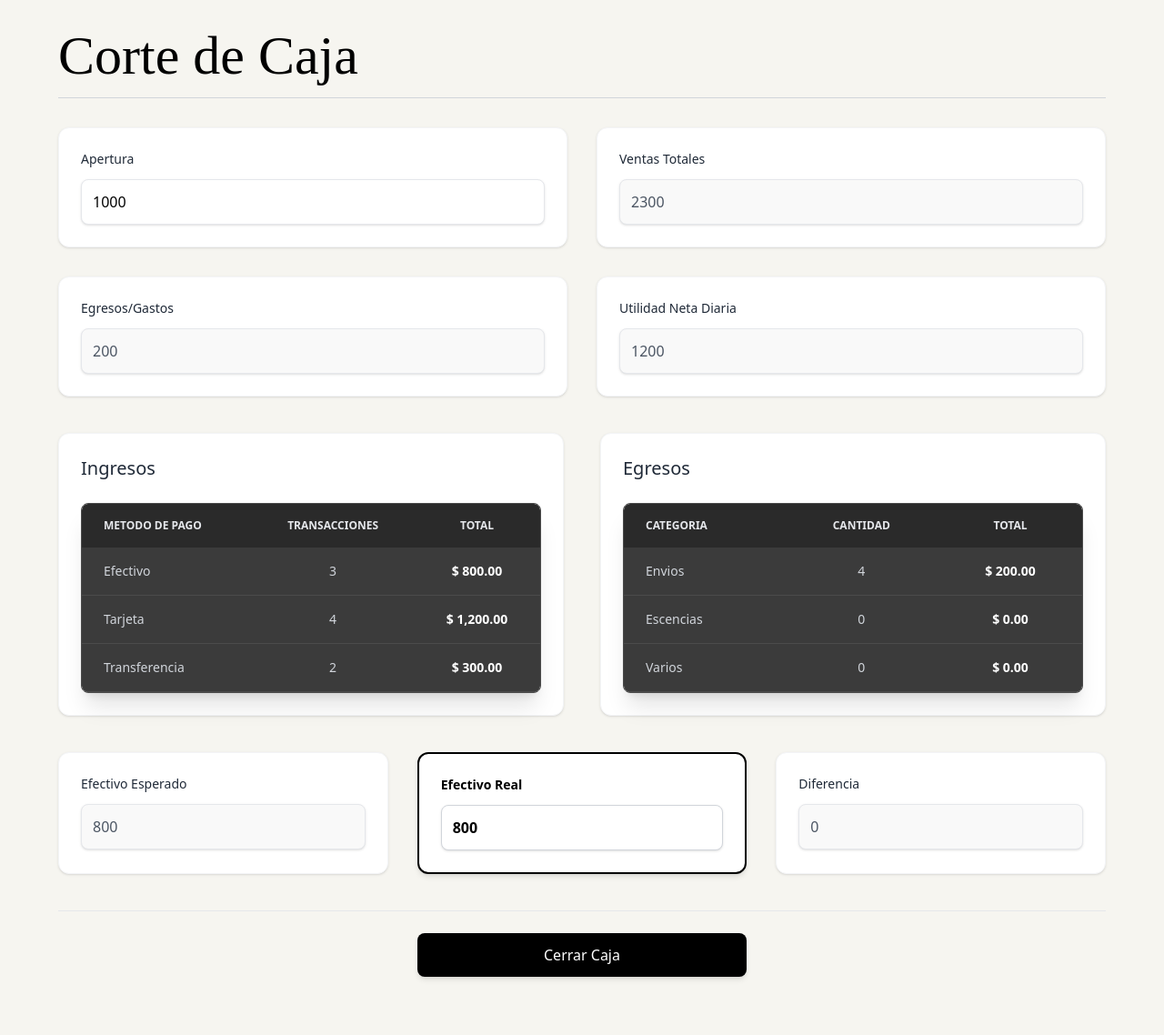
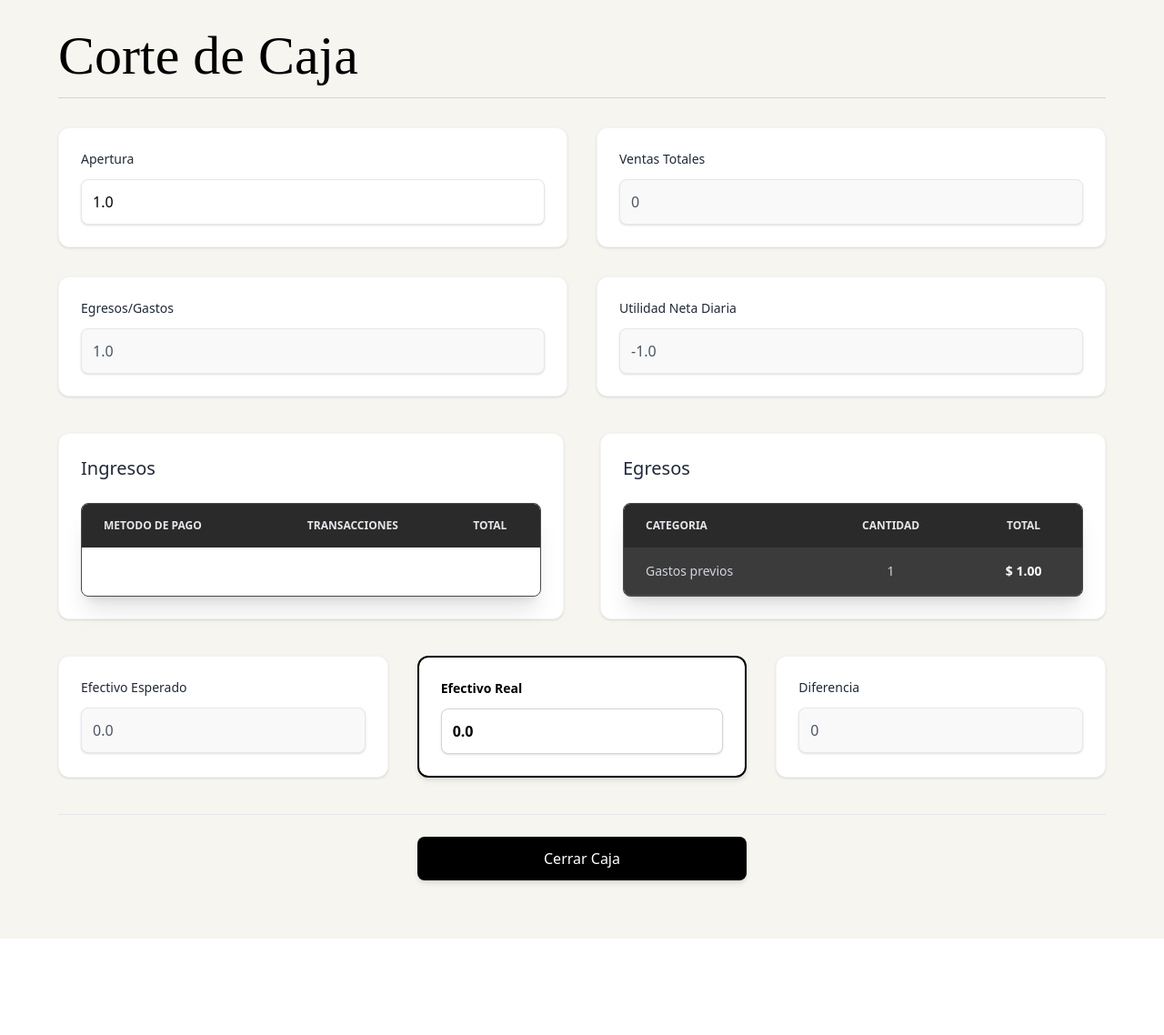
Before and after one commit to IDGS802-23002162/Jassence, a Flask app: page /corte_caja in a window 1280 px wide. Shown: the part 65-1203 px from the top of the page at 91% size. After the commit the page ends 1097 px from the top, so only its background shows below. Run offline with Flask 3, Linux system fonts and the light colour scheme; tables that the repository leaves empty hold one stand-in row (values such as "Sample post"); lists and menus that the app fills with data are empty; style sheets or scripts are compiled from the project's sources; some libraries are stand-ins or nearby versions.

Commit message:
corte de caja listo

```diff
--- a/config.py
+++ b/config.py
@@ -4,6 +4,6 @@
 
 class DevelopmentConfig(config):
     DEBUG=True
-    SQLALCHEMY_DATABASE_URI='mysql+pymysql://root:root@127.0.0.1/jassencebd'
+    SQLALCHEMY_DATABASE_URI='mysql+pymysql://root:3417@127.0.0.1/jassencebd'
     SQLALCHEMY_TRACK_MODIFCATIONS=False
     # No usar root
--- a/modulos_routes/finanzas/__init__.py
+++ b/modulos_routes/finanzas/__init__.py
@@ -1,7 +1,9 @@
-from flask import Blueprint, render_template
+from flask import Blueprint
 
-finanzas_bp = Blueprint('finanzas', __name__)
+finanzas_bp = Blueprint(
+    'finanzas',
+      __name__,
+    template_folder='templates'
+)
 
-@finanzas_bp.route('/corte_caja', methods=['GET'])
-def index_corte():
-    return render_template('modulos_front/finanzas/corte_caja.html')
+from . import routesFN
--- /dev/null
+++ b/modulos_routes/finanzas/routesFN.py
@@ -0,0 +1,69 @@
+from models import db, CorteCaja, Venta
+from . import finanzas_bp
+from flask import render_template, request, redirect, url_for, flash
+from datetime import date
+from sqlalchemy import text
+
+@finanzas_bp.route('/corte_caja', methods=['GET', 'POST'])
+def corte_caja():
+    usuario_id = 1  # Reemplaza por el ID del usuario logueado
+
+    # Obtener todas las ventas del día
+    ventas_dia = db.session.query(Venta).filter(Venta.fecha >= date.today()).all()
+
+    # Calcular totales por método de pago
+    ingresos = {}
+    total_ventas = 0
+    for v in ventas_dia:
+        metodo = v.metodo_pago_fisico or "Otro"
+        if metodo not in ingresos:
+            ingresos[metodo] = {"transacciones": 0, "total": 0}
+        ingresos[metodo]["transacciones"] += 1
+        ingresos[metodo]["total"] += v.total_venta
+        total_ventas += v.total_venta
+
+    # Egresos: como no hay tabla 'egresos', tomamos corte previo del mismo usuario o cero
+    ultimo_corte = db.session.query(CorteCaja)\
+                    .filter_by(usuario_id=usuario_id)\
+                    .order_by(CorteCaja.fecha.desc())\
+                    .first()
+
+    # Usamos egresos del último corte o 0
+    total_egresos = ultimo_corte.egresos_gastos if ultimo_corte else 0
+    egresos = [{"categoria": "Gastos previos", "cantidad": 1, "total": total_egresos}] if total_egresos else []
+
+    # Calcular utilidad neta y efectivo esperado
+    apertura_valor = ultimo_corte.efectivo_real if ultimo_corte else 0
+    utilidad_neta = total_ventas - total_egresos
+    efectivo_esperado = apertura_valor + total_ventas - total_egresos
+
+    if request.method == 'POST':
+        efectivo_real = float(request.form['efectivo_real'])
+        diferencia = efectivo_real - efectivo_esperado
+
+        corte = CorteCaja(
+            usuario_id=usuario_id,
+            fecha=date.today(),
+            apertura=apertura_valor,
+            ventas_totales=total_ventas,
+            egresos_gastos=total_egresos,
+            utilidad_neta=utilidad_neta,
+            efectivo_esperado=efectivo_esperado,
+            efectivo_real=efectivo_real,
+            diferencia=diferencia
+        )
+        db.session.add(corte)
+        db.session.commit()
+        flash("Corte de caja cerrado con éxito!", "success")
+        return redirect(url_for('finanzas.corte_caja'))
+
+    return render_template(
+        'modulos_front/finanzas/corte_caja.html',
+        apertura=apertura_valor,
+        ventas_totales=total_ventas,
+        egresos_gastos=total_egresos,
+        utilidad_neta=utilidad_neta,
+        efectivo_esperado=efectivo_esperado,
+        ingresos=ingresos,
+        egresos=egresos
+    )
--- a/templates/modulos_front/finanzas/corte_caja.html
+++ b/templates/modulos_front/finanzas/corte_caja.html
@@ -9,27 +9,27 @@
         <h1 class="font-elegant text-6xl text-black cursor-default">Corte de Caja</h1>
     </div>
 
-    <form action="#" method="POST">
-
+    <form action="{{ url_for('finanzas.corte_caja') }}" method="POST">
+        <input type="hidden" name="csrf_token" value="{{ csrf_token() }}">
         <div class="grid grid-cols-1 md:grid-cols-2 gap-8 mb-10">
             <div class="bg-white p-6 rounded-xl shadow-sm border border-gray-100">
                 <label class="block mb-3 text-sm font-medium text-gray-800">Apertura</label>
-                <input type="number" name="apertura" value="1000" class="w-full bg-white border border-gray-200 rounded-lg p-3 focus:ring-black focus:border-black shadow-sm" required>
+                <input type="number" name="apertura" value="{{ apertura }}" class="w-full bg-white border border-gray-200 rounded-lg p-3 focus:ring-black focus:border-black shadow-sm" required>
             </div>
 
             <div class="bg-white p-6 rounded-xl shadow-sm border border-gray-100">
                 <label class="block mb-3 text-sm font-medium text-gray-800">Ventas Totales</label>
-                <input type="number" name="ventas_totales" value="2300" class="w-full bg-[#F9F9F9] border border-gray-200 rounded-lg p-3 focus:ring-black focus:border-black shadow-sm text-gray-600" readonly>
+                <input type="number" name="ventas_totales" value="{{ ventas_totales }}" class="w-full bg-[#F9F9F9] border border-gray-200 rounded-lg p-3 focus:ring-black focus:border-black shadow-sm text-gray-600" readonly>
             </div>
 
             <div class="bg-white p-6 rounded-xl shadow-sm border border-gray-100">
                 <label class="block mb-3 text-sm font-medium text-gray-800">Egresos/Gastos</label>
-                <input type="number" name="egresos" value="200" class="w-full bg-[#F9F9F9] border border-gray-200 rounded-lg p-3 focus:ring-black focus:border-black shadow-sm text-gray-600" readonly>
+                <input type="number" name="egresos" value="{{ egresos_gastos }}" class="w-full bg-[#F9F9F9] border border-gray-200 rounded-lg p-3 focus:ring-black focus:border-black shadow-sm text-gray-600" readonly>
             </div>
 
             <div class="bg-white p-6 rounded-xl shadow-sm border border-gray-100">
                 <label class="block mb-3 text-sm font-medium text-gray-800">Utilidad Neta Diaria</label>
-                <input type="number" name="utilidad" value="1200" class="w-full bg-[#F9F9F9] border border-gray-200 rounded-lg p-3 focus:ring-black focus:border-black shadow-sm text-gray-600" readonly>
+                <input type="number" name="utilidad" value="{{ utilidad_neta }}" class="w-full bg-[#F9F9F9] border border-gray-200 rounded-lg p-3 focus:ring-black focus:border-black shadow-sm text-gray-600" readonly>
             </div>
         </div>
 
@@ -47,21 +47,13 @@
                             </tr>
                         </thead>
                         <tbody>
+                            {% for metodo, info in ingresos.items() %}
                             <tr class="bg-table-dark border-b border-table-dark hover:bg-[#454545] transition-colors">
-                                <td class="px-6 py-4">Efectivo</td>
-                                <td class="px-6 py-4 text-center">3</td>
-                                <td class="px-6 py-4 text-center text-white font-bold">$ 800.00</td>
+                                <td class="px-6 py-4">{{ metodo }}</td>
+                                <td class="px-6 py-4 text-center">{{ info.transacciones }}</td>
+                                <td class="px-6 py-4 text-center text-white font-bold">$ {{ "{:,.2f}".format(info.total) }}</td>
                             </tr>
-                            <tr class="bg-table-dark border-b border-table-dark hover:bg-[#454545] transition-colors">
-                                <td class="px-6 py-4">Tarjeta</td>
-                                <td class="px-6 py-4 text-center">4</td>
-                                <td class="px-6 py-4 text-center text-white font-bold">$ 1,200.00</td>
-                            </tr>
-                            <tr class="bg-table-dark border-b border-table-dark hover:bg-[#454545] transition-colors">
-                                <td class="px-6 py-4">Transferencia</td>
-                                <td class="px-6 py-4 text-center">2</td>
-                                <td class="px-6 py-4 text-center text-white font-bold">$ 300.00</td>
-                            </tr>
+                            {% endfor %}
                         </tbody>
                     </table>
                 </div>
@@ -79,21 +71,13 @@
                             </tr>
                         </thead>
                         <tbody>
+                            {% for e in egresos %}
                             <tr class="bg-table-dark border-b border-table-dark hover:bg-[#454545] transition-colors">
-                                <td class="px-6 py-4">Envios</td>
-                                <td class="px-6 py-4 text-center">4</td>
-                                <td class="px-6 py-4 text-center text-white font-bold">$ 200.00</td>
+                                <td class="px-6 py-4">{{ e.categoria }}</td>
+                                <td class="px-6 py-4 text-center">{{ e.cantidad }}</td>
+                                <td class="px-6 py-4 text-center text-white font-bold">$ {{ "{:,.2f}".format(e.total) }}</td>
                             </tr>
-                            <tr class="bg-table-dark border-b border-table-dark hover:bg-[#454545] transition-colors">
-                                <td class="px-6 py-4">Escencias</td>
-                                <td class="px-6 py-4 text-center">0</td>
-                                <td class="px-6 py-4 text-center text-white font-bold">$ 0.00</td>
-                            </tr>
-                            <tr class="bg-table-dark border-b border-table-dark hover:bg-[#454545] transition-colors">
-                                <td class="px-6 py-4">Varios</td>
-                                <td class="px-6 py-4 text-center">0</td>
-                                <td class="px-6 py-4 text-center text-white font-bold">$ 0.00</td>
-                            </tr>
+                            {% endfor %}
                         </tbody>
                     </table>
                 </div>
@@ -104,16 +88,17 @@
         <div class="grid grid-cols-1 md:grid-cols-3 gap-8 mb-10">
             <div class="bg-white p-6 rounded-xl shadow-sm border border-gray-100">
                 <label class="block mb-3 text-sm font-medium text-gray-800">Efectivo Esperado</label>
-                <input type="number" name="efectivo_esperado" value="800" class="w-full bg-[#F9F9F9] border border-gray-200 rounded-lg p-3 focus:ring-black focus:border-black shadow-sm text-gray-600" readonly>
+                <input type="number" id="efectivo_esperado" name="efectivo_esperado" value="{{ efectivo_esperado }}" class="w-full bg-[#F9F9F9] border border-gray-200 rounded-lg p-3 focus:ring-black focus:border-black shadow-sm text-gray-600" readonly>
             </div>
 
-            <div class="bg-white p-6 rounded-xl shadow-md border-2 border-black"> <label class="block mb-3 text-sm font-bold text-black">Efectivo Real</label>
-                <input type="number" name="efectivo_real" value="800" class="w-full bg-white border border-gray-300 rounded-lg p-3 focus:ring-black focus:border-black shadow-sm font-bold" required>
+            <div class="bg-white p-6 rounded-xl shadow-md border-2 border-black">
+                <label class="block mb-3 text-sm font-bold text-black">Efectivo Real</label>
+                <input type="number" step="0.01" id="efectivo_real" name="efectivo_real" value="{{ efectivo_esperado }}" class="w-full bg-white border border-gray-300 rounded-lg p-3 focus:ring-black focus:border-black shadow-sm font-bold" required oninput="calcularDiferencia()">
             </div>
 
             <div class="bg-white p-6 rounded-xl shadow-sm border border-gray-100">
                 <label class="block mb-3 text-sm font-medium text-gray-800">Diferencia</label>
-                <input type="number" name="diferencia" value="0" class="w-full bg-[#F9F9F9] border border-gray-200 rounded-lg p-3 focus:ring-black focus:border-black shadow-sm text-gray-600" readonly>
+                <input type="number" id="diferencia" name="diferencia" value="0" class="w-full bg-[#F9F9F9] border border-gray-200 rounded-lg p-3 focus:ring-black focus:border-black shadow-sm text-gray-600" readonly>
             </div>
         </div>
 
@@ -127,4 +112,14 @@
 
     </form>
 </div>
+
+<script>
+// Pequeño script para que la diferencia se vea en tiempo real sin perder tus estilos
+function calcularDiferencia() {
+    const esperado = parseFloat(document.getElementById('efectivo_esperado').value) || 0;
+    const real = parseFloat(document.getElementById('efectivo_real').value) || 0;
+    const diferencia = real - esperado;
+    document.getElementById('diferencia').value = diferencia.toFixed(2);
+}
+</script>
 {% endblock %}
```
Also changed, not shown: models.py (+8 -22 lines).
